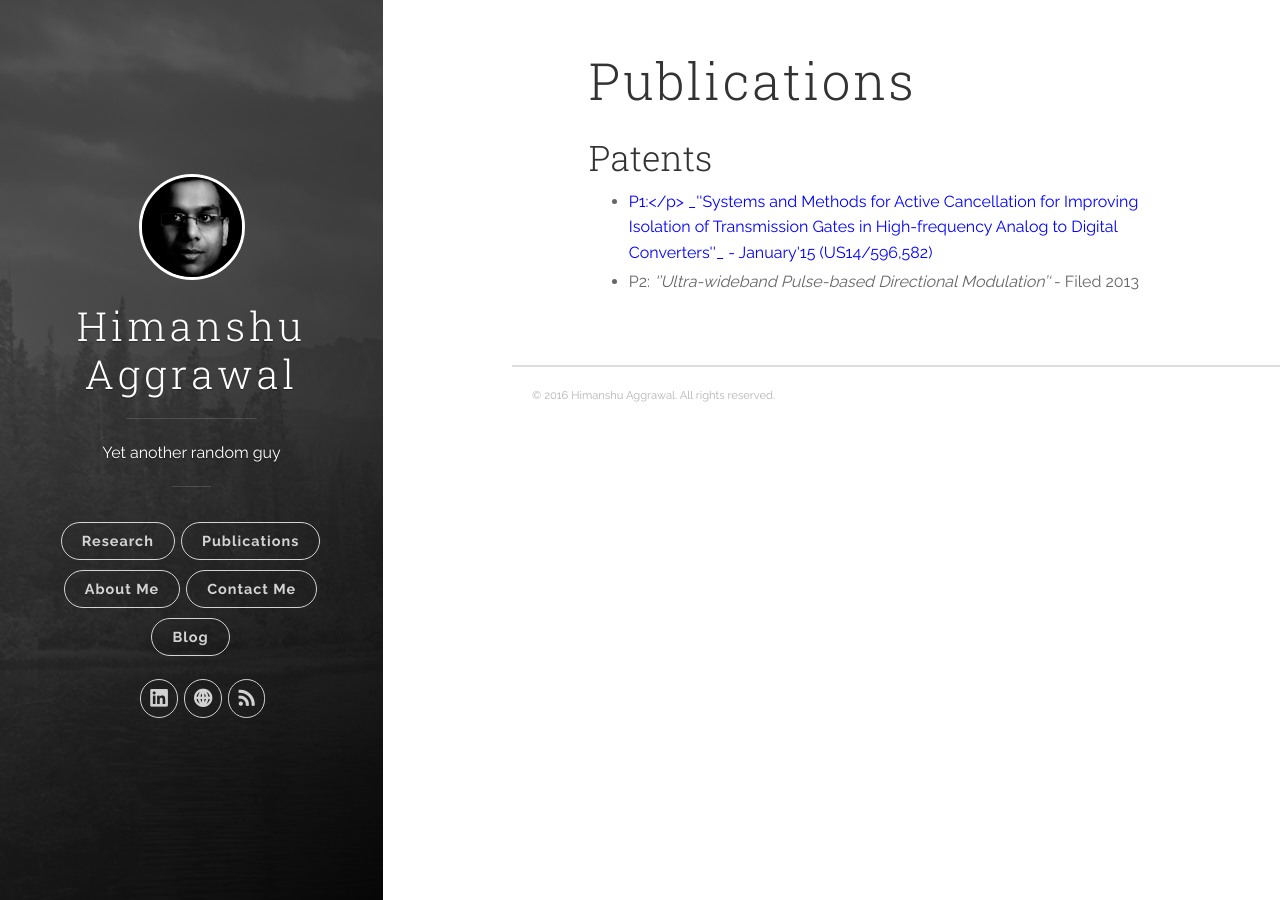
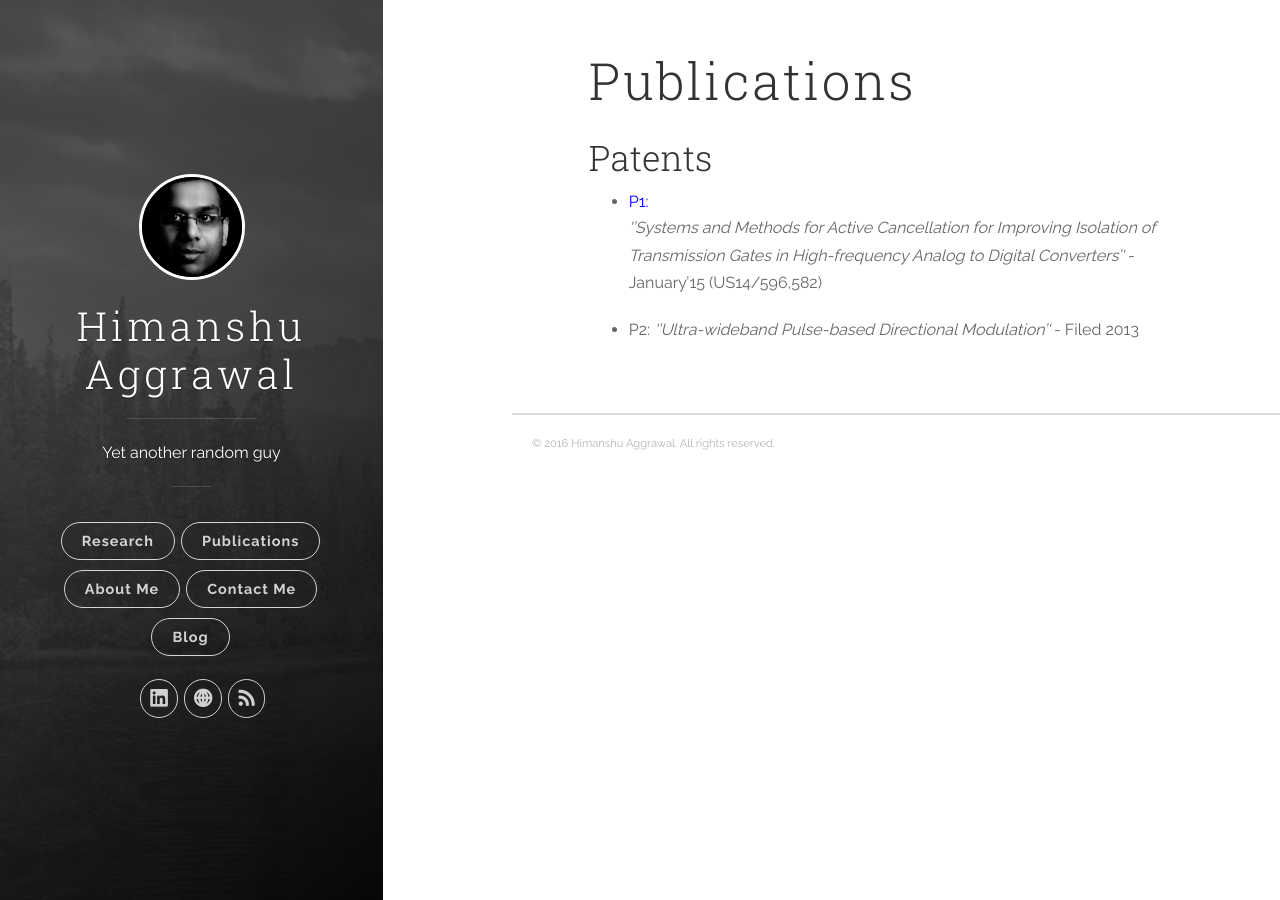
Before and after one commit to ahimanshu13/ahimanshu13.github.io, a Jekyll site: the page built from publications/index.md, in a window 1280 px wide. Built offline with Jekyll 4.4.1, drawn with Linux system fonts in a browser that asks for light colours; nearby versions of some CDN libraries.

Commit message:
Update Publications

```diff
--- a/publications/index.md
+++ b/publications/index.md
@@ -5,5 +5,5 @@
 ---
 
 ## Patents
-- <font color="blue">P1:</p>  _''Systems and Methods for Active Cancellation for Improving Isolation of Transmission Gates in High-frequency Analog to Digital Converters''_ - January'15 (US14/596,582)
+- <font color="blue">P1:</font>  _''Systems and Methods for Active Cancellation for Improving Isolation of Transmission Gates in High-frequency Analog to Digital Converters''_ - January'15 (US14/596,582)
 - P2:  _''Ultra-wideband Pulse-based Directional Modulation''_ - Filed 2013
```
